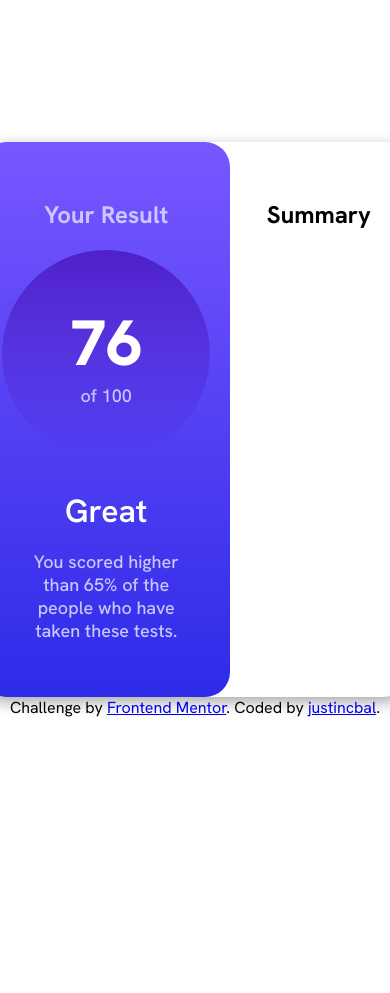
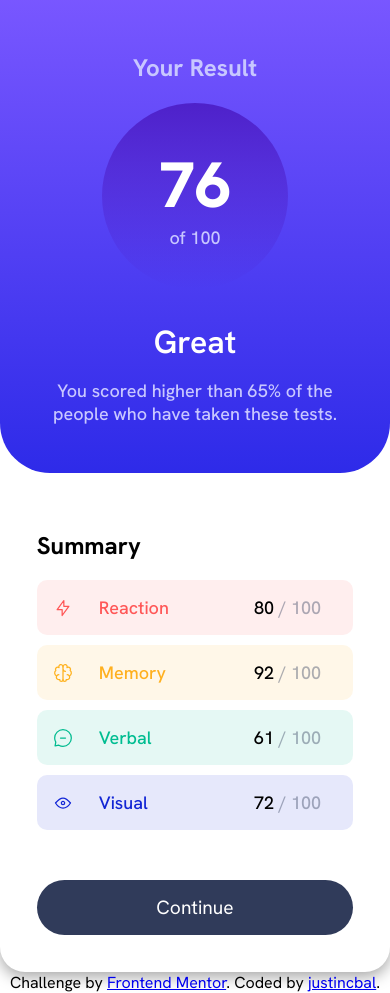
Before and after one commit to justincbal/FrontendMentor-Newbie-ResultSummaryComponent, a plain HTML site: page index.html in a window 390 px wide. Before the commit the page ends 860 px from the top, so only its background shows below. Drawn offline with Linux system fonts and the light colour scheme.

Commit message:
complete summary

```diff
--- a/data.json
+++ b/data.json
@@ -2,21 +2,29 @@
   {
     "category": "Reaction",
     "score": 80,
-    "icon": "./assets/images/icon-reaction.svg"
+    "icon": "./assets/images/icon-reaction.svg",
+    "text": "var(--Red)",
+    "bg": "var(--Red-bg)"
   },
   {
     "category": "Memory",
     "score": 92,
-    "icon": "./assets/images/icon-memory.svg"
+    "icon": "./assets/images/icon-memory.svg",
+    "text": "var(--Orange)",
+    "bg": "var(--Orange-bg)"
   },
   {
     "category": "Verbal",
     "score": 61,
-    "icon": "./assets/images/icon-verbal.svg"
+    "icon": "./assets/images/icon-verbal.svg",
+    "text": "var(--Green)",
+    "bg": "var(--Green-bg)"
   },
   {
     "category": "Visual",
     "score": 72,
-    "icon": "./assets/images/icon-visual.svg"
+    "icon": "./assets/images/icon-visual.svg",
+    "text": "var(--Blue)",
+    "bg": "var(--Blue-bg)"
   }
 ]
--- a/index.html
+++ b/index.html
@@ -13,6 +13,7 @@
     />
 
     <link rel="stylesheet" href="style.css" />
+    <script src="script.js" defer></script>
 
     <title>Frontend Mentor | Results summary component</title>
   </head>
@@ -22,10 +23,10 @@
         <h2 class="lightText">Your Result</h2>
         <div class="scoreNumber">
           <p class="bold">76</p>
-          <p>of 100</p>
+          <p class="lightText">of 100</p>
         </div>
         <h3>Great</h3>
-        <p>
+        <p class="lightText">
           You scored higher than 65% of the people who have taken these tests.
         </p>
       </section>
@@ -33,6 +34,11 @@
       <section class="details">
         <h2>Summary</h2>
 
+        <div class="summaryRows">
+
+        </div>
+
+        <button>Continue</button>
       </section>
     </main>
 
@@ -40,7 +46,7 @@
       Challenge by
       <a href="https://www.frontendmentor.io?ref=challenge" target="_blank"
         >Frontend Mentor</a
-      >. Coded by <a href="#">justincbal</a>.
+      >. Coded by <a href="https://github.com/justincbal" target="_blank">justincbal</a>.
     </div>
   </body>
 </html>
--- a/script.js
+++ b/script.js
@@ -0,0 +1,41 @@
+const summaryRows = document.querySelector('.summaryRows');
+
+fetch('./data.json')
+.then( res => {
+    if(!res.ok) {
+        throw new Error('Error fetching');
+    }
+
+    return res.json();
+})
+.then(data => {
+    data.forEach((d) => {
+        const summaryRow = document.createElement('div');
+        summaryRow.classList.add('summaryRow');
+        summaryRow.style.backgroundColor = d.bg;
+
+        const img = document.createElement('img');
+        img.src = d.icon;
+
+        const category = document.createElement('p');
+        category.classList.add('category');
+        category.textContent = d.category;
+        category.style.color = d.text;
+
+        const score = document.createElement('p');
+        score.classList.add('score');
+        score.textContent = d.score;
+
+        const span = document.createElement('span');
+        span.classList.add('dark');
+        span.textContent = ' / 100';
+
+        score.appendChild(span);
+
+        summaryRow.appendChild(img);
+        summaryRow.appendChild(category);
+        summaryRow.appendChild(score);
+
+        summaryRows.appendChild(summaryRow);
+    })
+})
--- a/style.css
+++ b/style.css
@@ -1,7 +1,14 @@
 @import url("https://fonts.googleapis.com/css2?family=Hanken+Grotesk:ital,wght@0,100..900;1,100..900&display=swap");
 
 :root {
-
+  --Red: hsl(0, 100%, 67%);
+  --Red-bg: hsla(0, 100%, 67%, 0.1);
+  --Orange:  hsl(39, 100%, 56%);
+  --Orange-bg:  hsla(39, 100%, 56%, 0.1);
+  --Green: hsl(166, 100%, 37%);
+  --Green-bg: hsla(166, 100%, 37%, 0.1);
+  --Blue: hsl(234, 85%, 45%);
+  --Blue-bg: hsla(234, 85%, 45%, 0.1);
 }
 
 html,
@@ -29,7 +36,7 @@ body {
 p {
     font-size: 18px;
     font-weight: 500;
-    color: hsl(241, 100%, 89%);
+    margin: 16px;
 }
 
 main {
@@ -85,3 +92,71 @@ h3 {
 }
 
 /* SUMMARY SECTION */
+
+.summaryRows {
+  display: flex;
+  flex-direction: column;
+  gap: 10px;
+}
+
+.summaryRow {
+  display: flex;
+  align-items: center;
+  padding: 0 1rem;
+  gap: 10px;
+  border-radius: 10px;
+}
+
+.dark {
+  color: hsla(224, 30%, 27%, 0.4);
+}
+
+.category {
+  margin-right: auto;
+}
+
+.details {
+  display: flex;
+  flex-direction: column;
+}
+
+button {
+  margin-top: 50px;
+  border-radius: 50px;
+  font-size: 1.2rem;
+  border: none;
+  padding: 15px;
+  background-color: hsl(224, 30%, 27%);
+  color: white;
+}
+
+button:hover {
+  cursor: pointer;
+  background-image: linear-gradient(hsl(252, 100%, 67%), hsl(241, 81%, 54%));
+}
+
+@media (max-width: 800px) {
+  html, body {
+    margin: 0;
+    padding: 0;
+  }
+
+  main {
+    flex-direction: column;
+
+  }
+
+  .result {
+    border-radius: 0 0 50px 50px;
+    flex-grow: 1;
+    padding: 2rem;
+  }
+
+  .details {
+    flex-grow: 2;
+  }
+
+  .scoreNumber {
+    padding: 2.5rem;
+  }
+}
```
